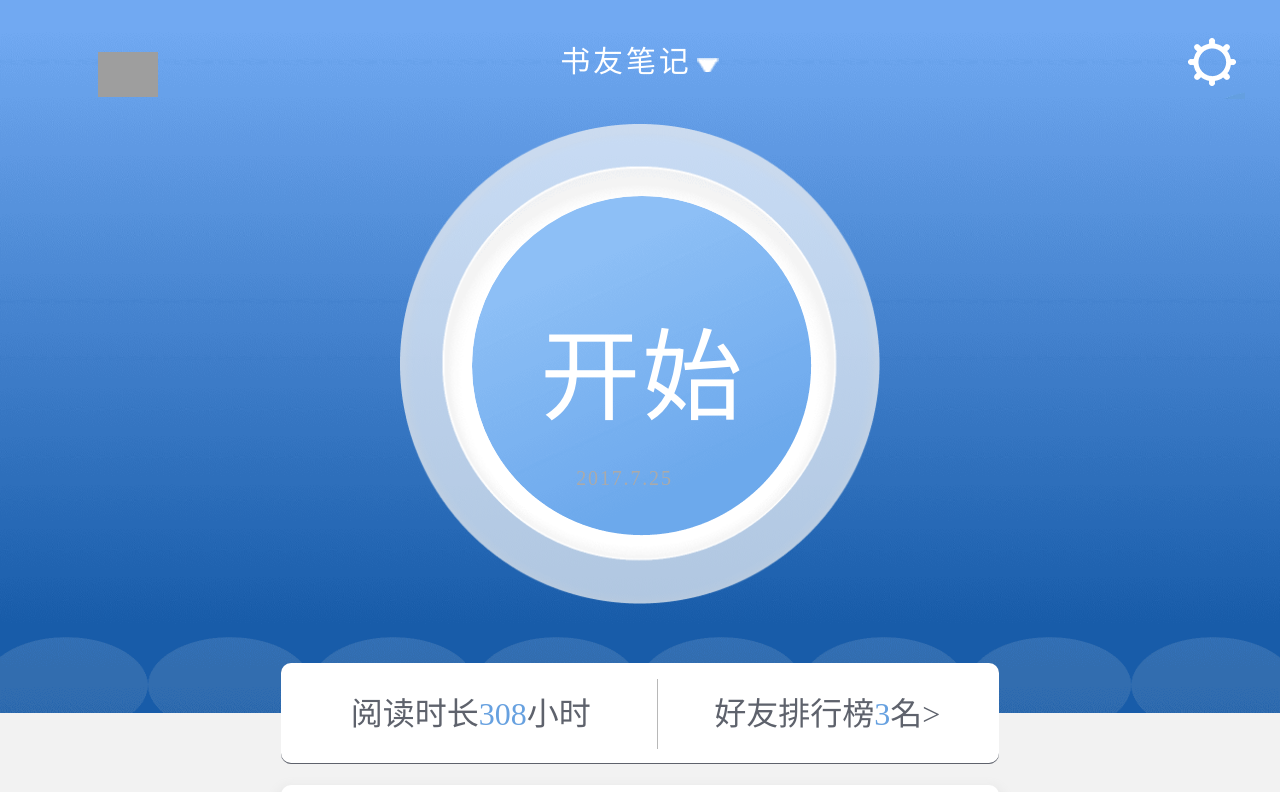
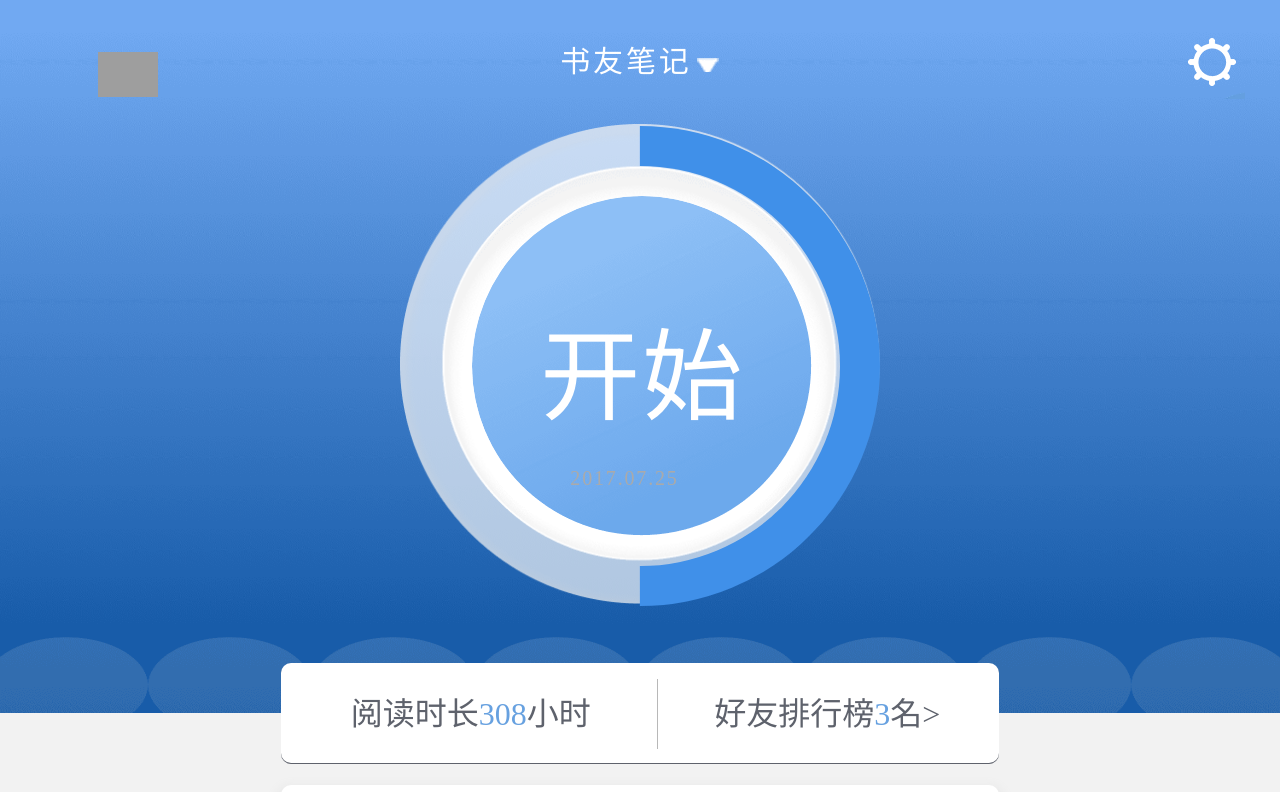
Before and after one commit to jaytuan/WeChat-service-number, a Vue app: page /#/ in a window 1280 px wide. Shown: the top 792 px of the page. Built offline with nearby package versions, Linux system fonts and the light colour scheme; grey boxes are pictures that could not be loaded.

Commit message:
圆环转动

```diff
--- a/src/components/Hello.vue
+++ b/src/components/Hello.vue
@@ -18,7 +18,6 @@
                     </div>
                 </div>
                 <div v-show="!showStartBtn"  class="reading">
-                        <canvas id="drawing"></canvas>
                         <span class="second_pointer">
                             <em class="icons second_hand" v-bind:style="{left:leftValue+'px',top:topValue+'px'}"></em>
                         </span>
@@ -26,6 +25,14 @@
                               <span class="dif_minutes">{{ leftTime }}'</span>
                               <span class="today">{{ nowDate }}</span>
                         </div>
+                </div>
+                <div class="progress_left">
+                    <div class="circle_left">
+                    </div>
+                </div>
+                <div class="progress_right">
+                    <div class="circle_right">
+                    </div>
                 </div>
           </div>
       </div>
@@ -96,7 +103,11 @@ export default {
     },
     nowDate:function(){
         var today = new Date();
-        return today.getFullYear()+'.'+(today.getMonth()+1)+'.'+today.getDate();
+        var nowMonth = today.getMonth()+1;
+        nowMonth = nowMonth < 10 ? '0' + nowMonth : nowMonth;
+        var nowDate = today.getDate();
+        nowDate = nowDate < 10 ? '0' + nowDate : nowDate;
+        return today.getFullYear() + '.'+ nowMonth + '.' + nowDate;
     }
   },
   methods:{
@@ -118,6 +129,8 @@ export default {
                 t = secondsPosition;
             }
             var that = this;
+            var leftCircle = document.getElementsByClassName('circle_left');
+            var rightCircle = document.getElementsByClassName('circle_right');
             var drawpicture = setInterval(function(){
                if(t>60){
                  t=1;
@@ -129,23 +142,12 @@ export default {
                 }
                 that.leftValue = 220 * Math.sin(Math.PI/30 * t);
                 that.topValue = -220 * Math.cos(Math.PI/30 * t);
+                if(t<30){
+                  rightCircle.setAttribute('style','transform:rotate('+(-45+6*t)+'deg)');
+                }
                 t++;
             },1000);
-           // var drawing = document.getElementById('drawing');
-           //if(drawing.getContext){
-             //var context = drawing.getContext('2d');
-              //开始路径
-            // context.beginPath();
 
-              //绘制外圆
-            //  context.arc(100,100,99,0,2*Math.PI,false);
-
-              //绘制内园
-             // context.moveTo(194,100);
-             // context.arc(100,100,94,0,2*Math.PI,false);
-
-            //  context.stroke();
-           // }
        },
   },
   created(){
@@ -235,6 +237,44 @@ ul{
     height:480px;
     background-size:480px;
     position:relative;
+}
+.top_page .start_read .progress_left{
+    position:relative;
+    width:242px;
+    height:480px;
+    z-index:10;
+    top:-482px;
+    pointer-events:none;
+}
+.progress_left .circle_left{
+    border:solid 40px rgba(0,0,0,0);
+    border-left-color:#4090e9;
+    border-top-color:#4090e9;
+    width:400px;
+    height:400px;
+    border-radius:50%;
+    transform:rotate(135deg);
+}
+.top_page .start_read .progress_right{
+    position:relative;
+    width:242px;
+    height:480px;
+    left:239px;
+    top:-962px;
+    overflow:hidden;
+    z-index:10;
+    pointer-events:none;
+}
+.progress_right .circle_right{
+    border:solid 40px rgba(0,0,0,0);
+    border-left-color:#4090e9;
+    border-top-color:#4090e9;
+    width:400px;
+    height:400px;
+    position:relative;
+    left:-240px;
+    border-radius:50%;
+    transform:rotate(-45deg);
 }
 .top_page .start_read .reading .second_pointer{
     position:absolute;
```
